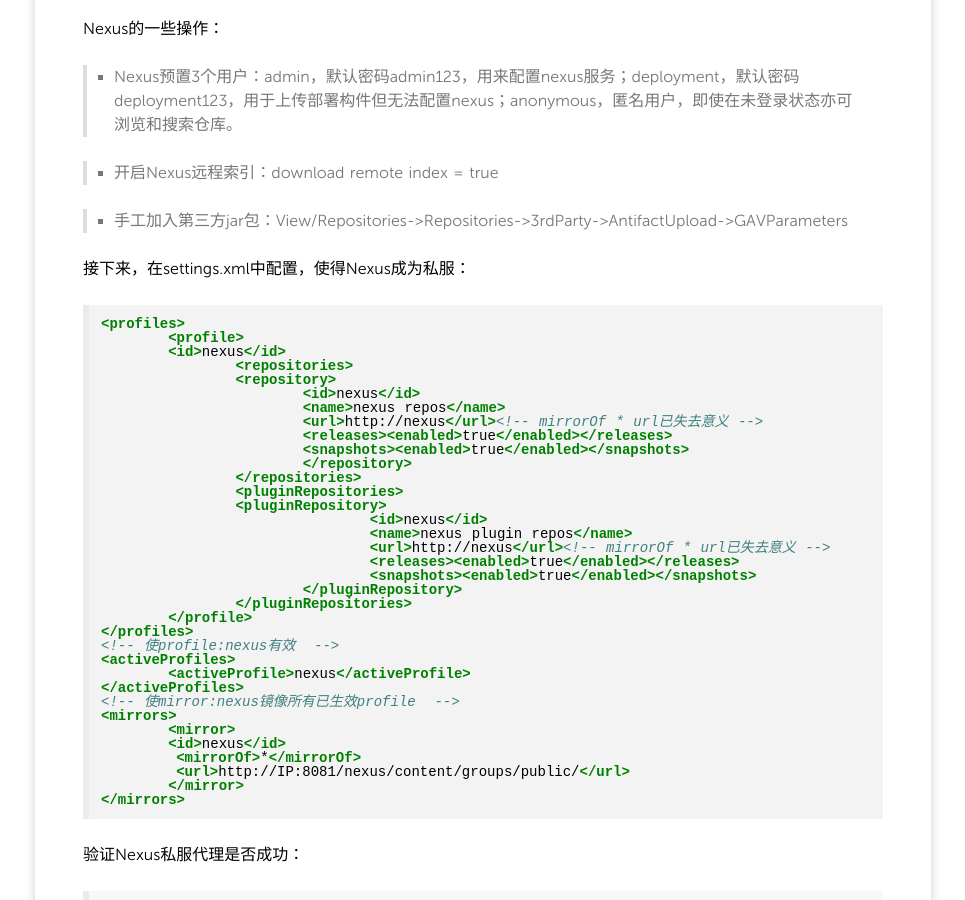
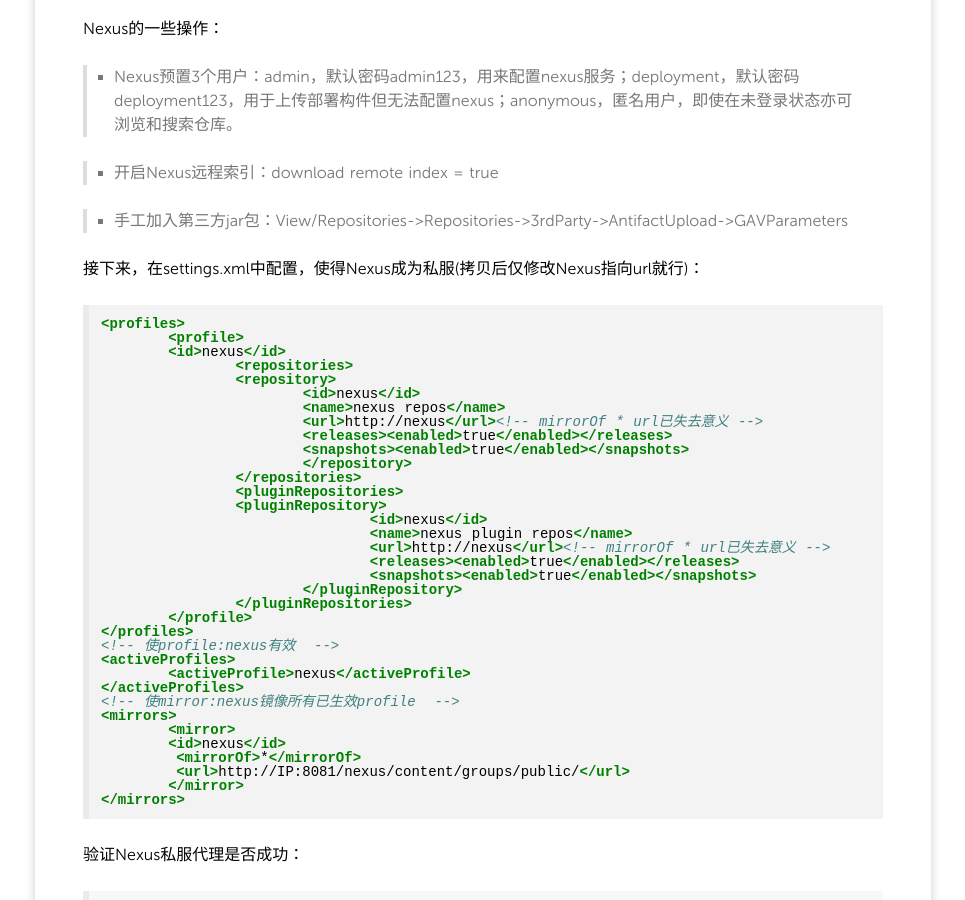
Before and after one commit to yinwer81/yinwer81.github.com, a Jekyll site: the page built from _posts/2014/2014-10-08-setup-maven-server-with-nexus.md, in a window 1280 px wide and 900 px high, scrolled down 1123 px. Shown: the whole window, without its empty margins (157-1122 px from the left). Built offline with Jekyll 4.4.1, drawn with Linux system fonts in a browser that asks for light colours; nearby versions of some CDN libraries; Markdown is read by kramdown in place of the engine named in the settings; comment, search, counter and statistics services are not loaded.

Commit message:
refresh contents

```diff
--- a/_posts/2014/2014-10-08-setup-maven-server-with-nexus.md
+++ b/_posts/2014/2014-10-08-setup-maven-server-with-nexus.md
@@ -47,7 +47,7 @@
 
 >* 手工加入第三方jar包：View/Repositories->Repositories->3rdParty->AntifactUpload->GAVParameters
 
-接下来，在settings.xml中配置，使得Nexus成为私服：
+接下来，在settings.xml中配置，使得Nexus成为私服(拷贝后仅修改Nexus指向url就行)：
 {% highlight xml %}
 <profiles>
 	<profile>
```
